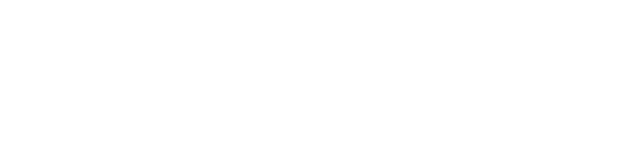
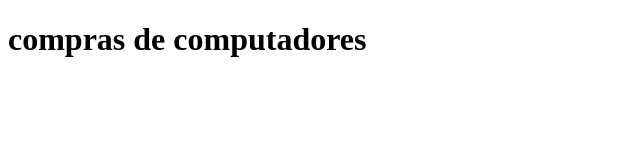
Before and after one commit to Fabian22803/taller, a plain HTML site: page Compras.html in a window 1280 px wide. Shown: the whole page, without its empty margins (0-640 px from the left). Drawn offline with Linux system fonts and the light colour scheme.

Commit message:
version compra 1

```diff
--- a/Compras.html
+++ b/Compras.html
@@ -6,6 +6,6 @@
     <title>Compras</title>
 </head>
 <body>
-
+   <h1>compras de computadores</h1>
 </body>
 </html>
```
